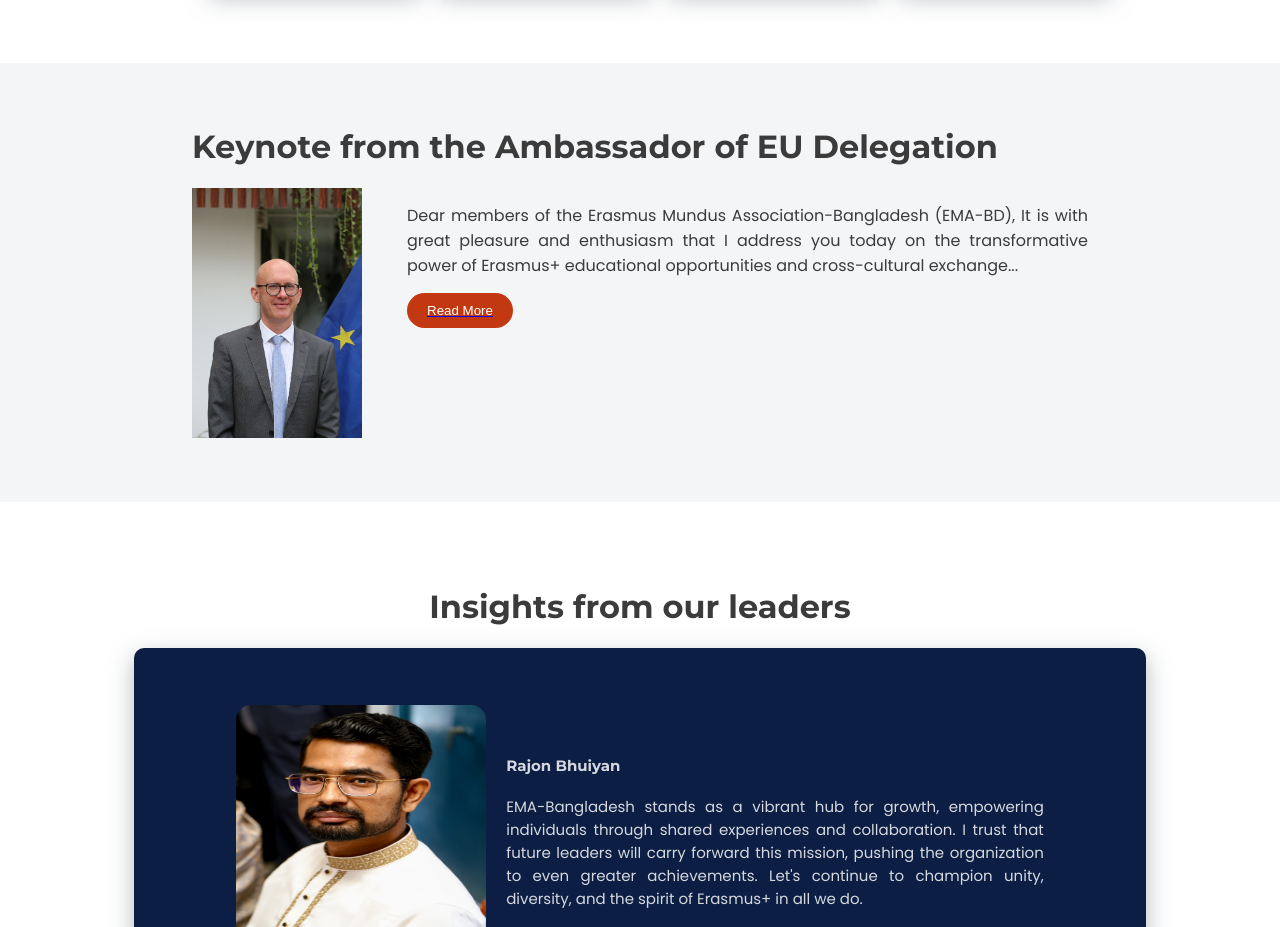
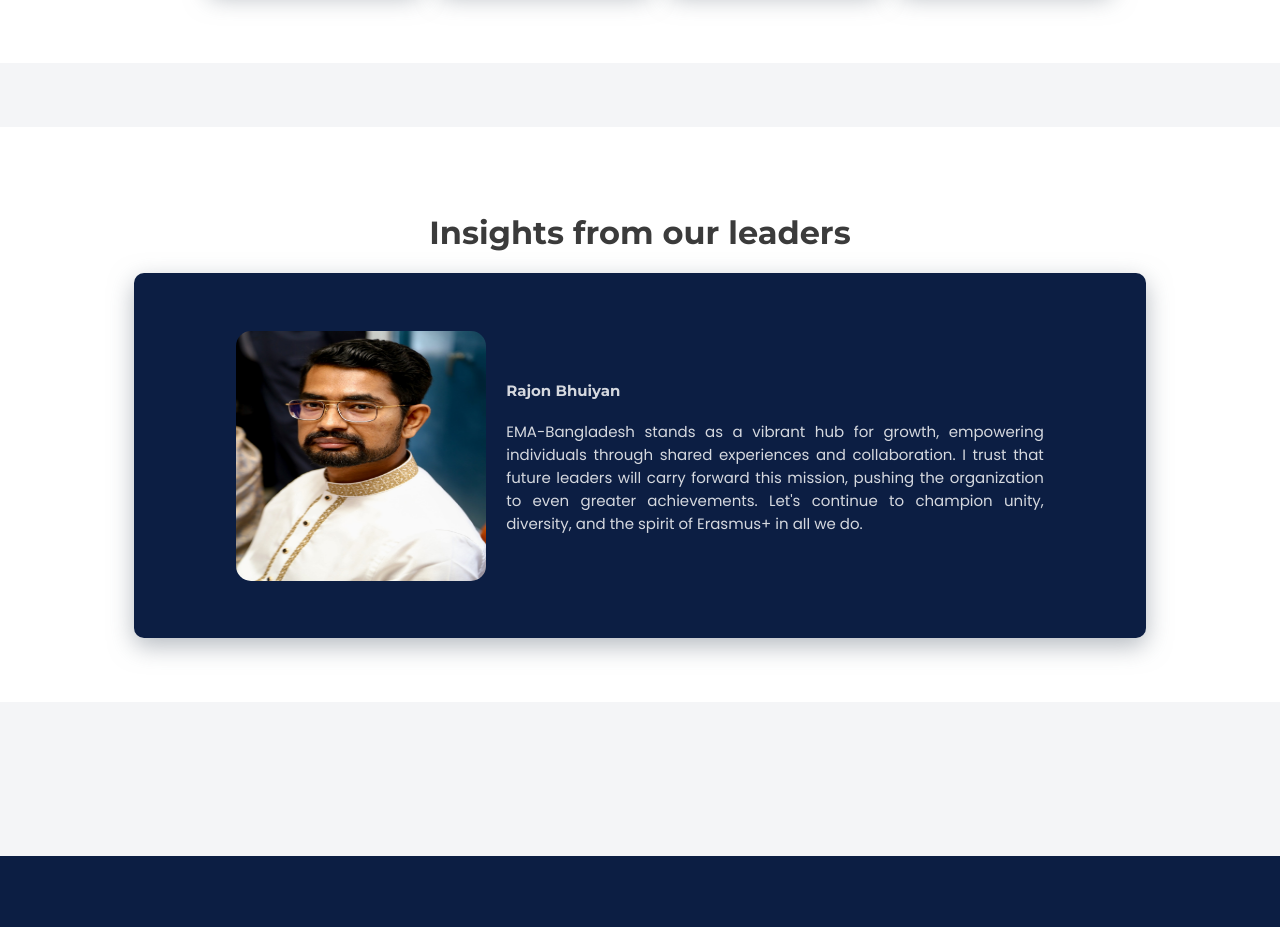
Before and after one commit to FairoozAzim/EMA-BD-Web, a React (Vite) app in the folder ema-bd-website/: page /about in a window 1280 px wide. Shown: the part 1020-1947 px from the top of the page. Built offline with nearby package versions, Linux system fonts and the light colour scheme.

Commit message:
team page updated

```diff
--- a/ema-bd-website/src/components/Profile/Profile.css
+++ b/ema-bd-website/src/components/Profile/Profile.css
@@ -142,9 +142,9 @@
   cursor: pointer;
 
 }
-profile-details-info .icon{
-  width: 20px;
-  height: 20px;
+.profile-details-info .icon{
+  width: 25px !important;
+  height: 25    px;
   background-color: var(--orange-color);
   color: white;
   /* margin: 10px;
--- a/ema-bd-website/src/pages/AboutPage/AboutPage.jsx
+++ b/ema-bd-website/src/pages/AboutPage/AboutPage.jsx
@@ -1,5 +1,4 @@
-import { Link } from 'react-router-dom';
-import Charles from '../../Assets/images/Charles.jpeg';
+
 import Slider from '../../components/Slider/Slider';
 import SupportIcon from '../../Assets/support-logo.png'
 import PromoteIcon from '../../Assets/promote-logo.png'
@@ -40,21 +39,6 @@
                     </ul>
 
             </div>
-            <div className="mt-10 keynote-ch">
-                <h1 className=''>Keynote from the Ambassador of EU Delegation</h1>
-               <div className='d-flex'>
-              <div className='person-img'>
-              <img src={Charles}></img>
-              </div>
-              <div className='person-spch'>
-                <p className='about-details'>Dear members of the Erasmus Mundus Association-Bangladesh (EMA-BD),
-                 It is with great pleasure and enthusiasm that I address you today on the transformative power
-                 of Erasmus+ educational opportunities and cross-cultural exchange... </p>
-                 <Link to='/keynote'> <button className='btn-red'>Read More</button></Link>
-               </div>
-
-               </div>
-            </div>
 
             <div className='mt-10 about-slider'>
                 <h1 className='text-center'>Insights from our leaders</h1>
--- a/ema-bd-website/src/pages/Team/Team.css
+++ b/ema-bd-website/src/pages/Team/Team.css
@@ -1,6 +1,6 @@
 
 .leaders{
-    width: 40%;
+    width: 60%;
     margin: 3% auto;
 
 }
```
Also changed, not shown: ema-bd-website/prev_team.json (+25 -0 lines), ema-bd-website/src/pages/Team/Team.jsx (+2 -70 lines).
